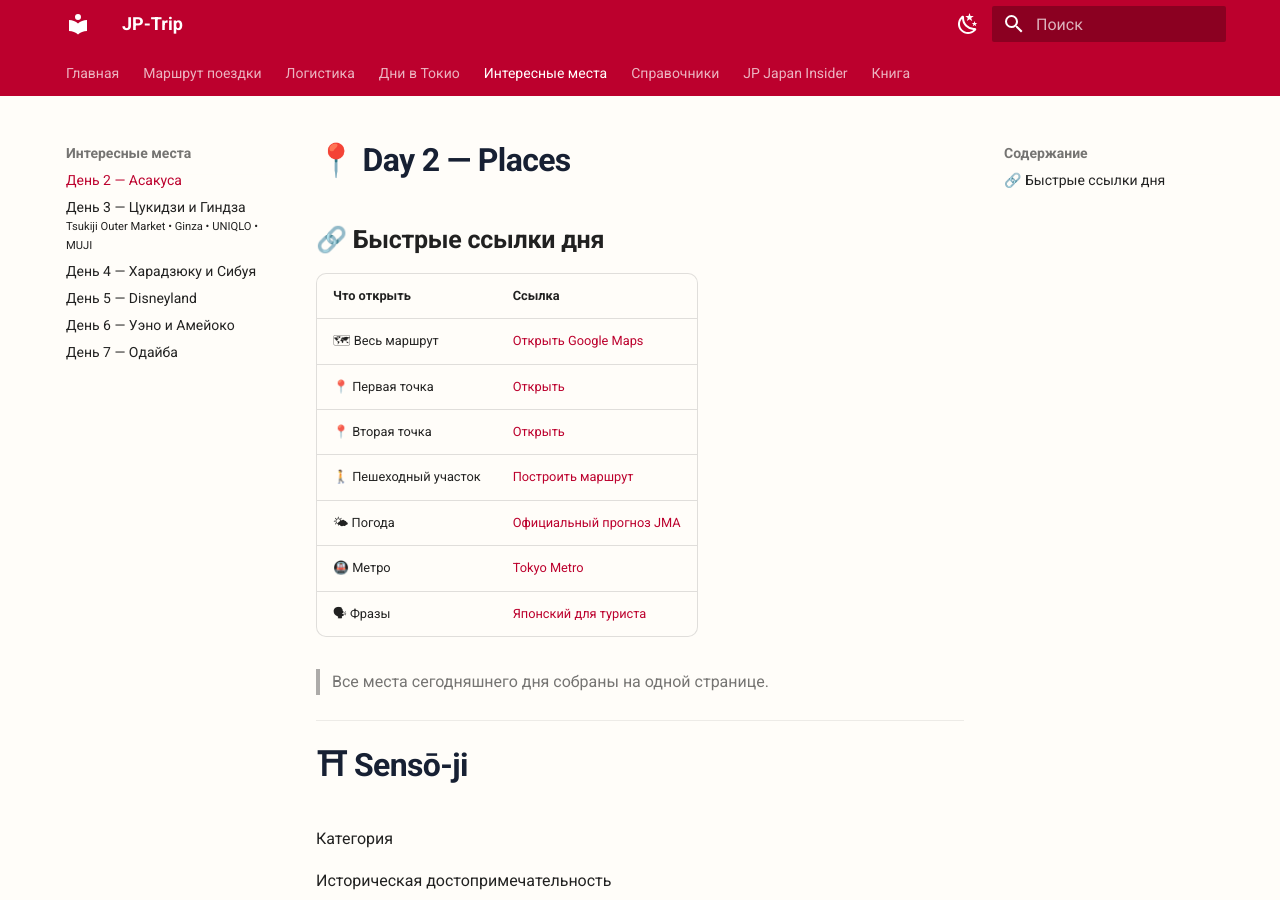
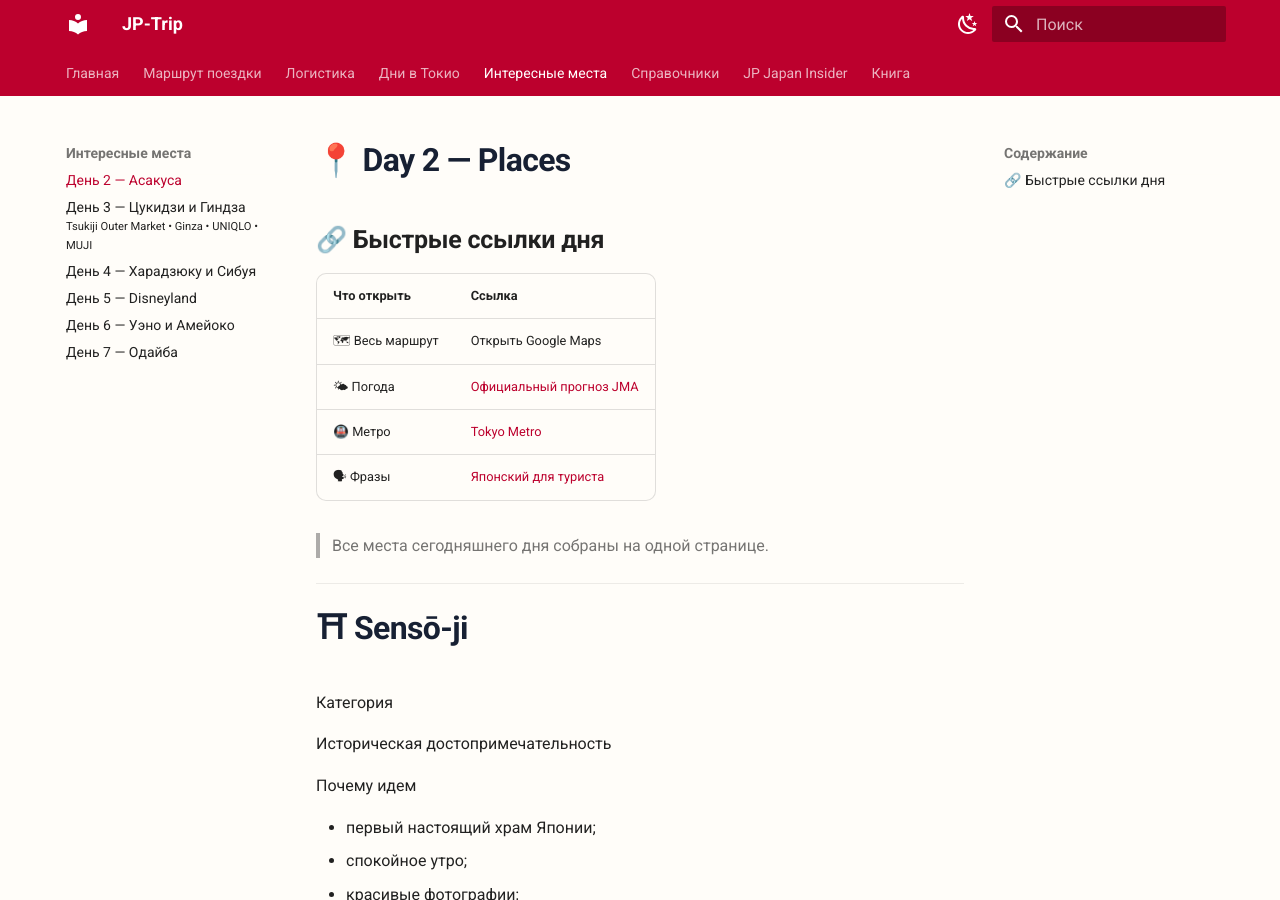
Before and after one commit to nepcuku-shprshty/JP-Trip, an MkDocs documentation site: the page built from docs/day-02-asakusa-places.md, in a window 1280 px wide and 900 px high. Built offline with MkDocs 1.6.1 and Material for MkDocs 9.7.7, drawn with Linux system fonts in a browser that asks for light colours.

Commit message:
Update day-02-asakusa-places.md

```diff
--- a/docs/day-02-asakusa-places.md
+++ b/docs/day-02-asakusa-places.md
@@ -3,10 +3,7 @@
 
 | Что открыть | Ссылка |
 |---|---|
-| 🗺 Весь маршрут | [Открыть Google Maps](ССЫЛКА) |
-| 📍 Первая точка | [Открыть](ССЫЛКА) |
-| 📍 Вторая точка | [Открыть](ССЫЛКА) |
-| 🚶 Пешеходный участок | [Построить маршрут](ССЫЛКА) |
+| 🗺 Весь маршрут | Открыть Google Maps |
 | 🌤 Погода | [Официальный прогноз JMA](https://www.jma.go.jp/bosai/forecast/) |
 | 🚇 Метро | [Tokyo Metro](https://www.tokyometro.jp/en/route_station/index.html) |
 | 🗣 Фразы | [Японский для туриста](japanese-phrases.md) |
```
